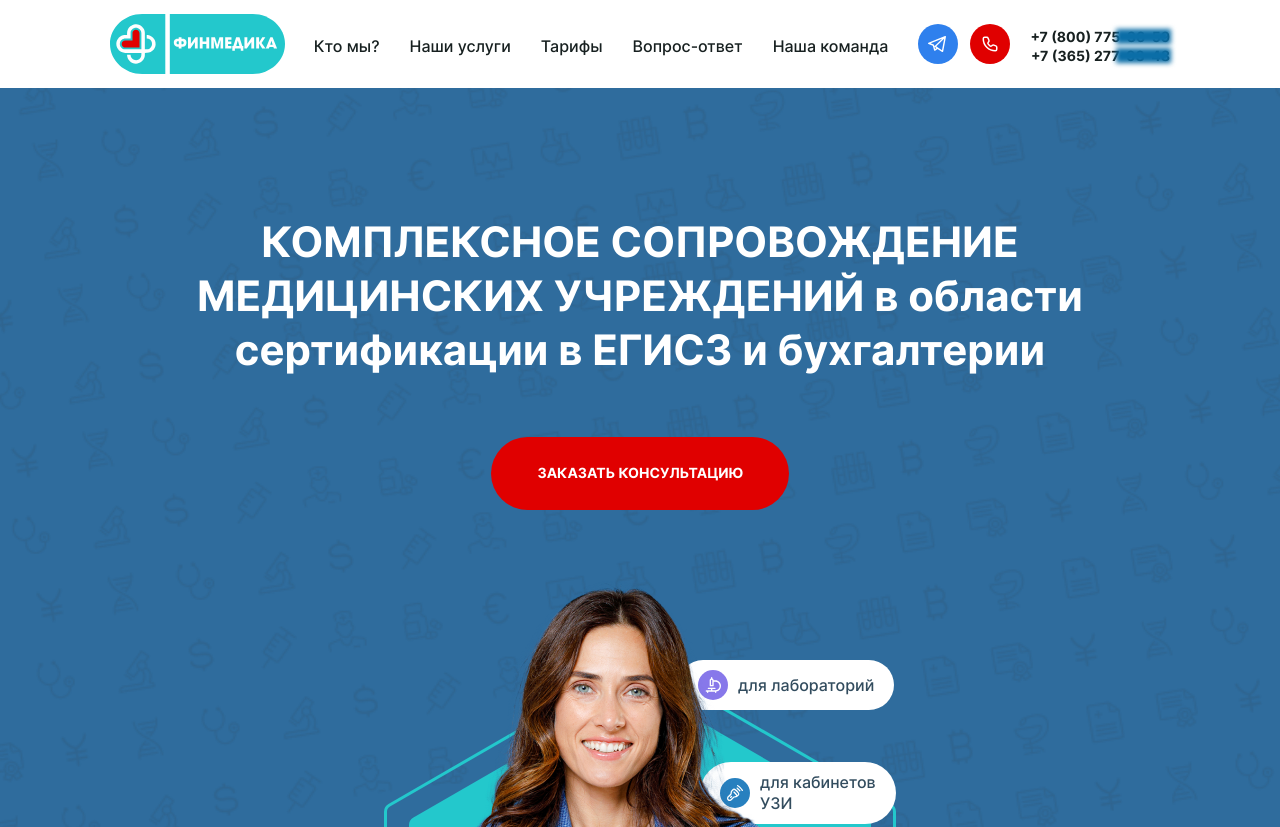
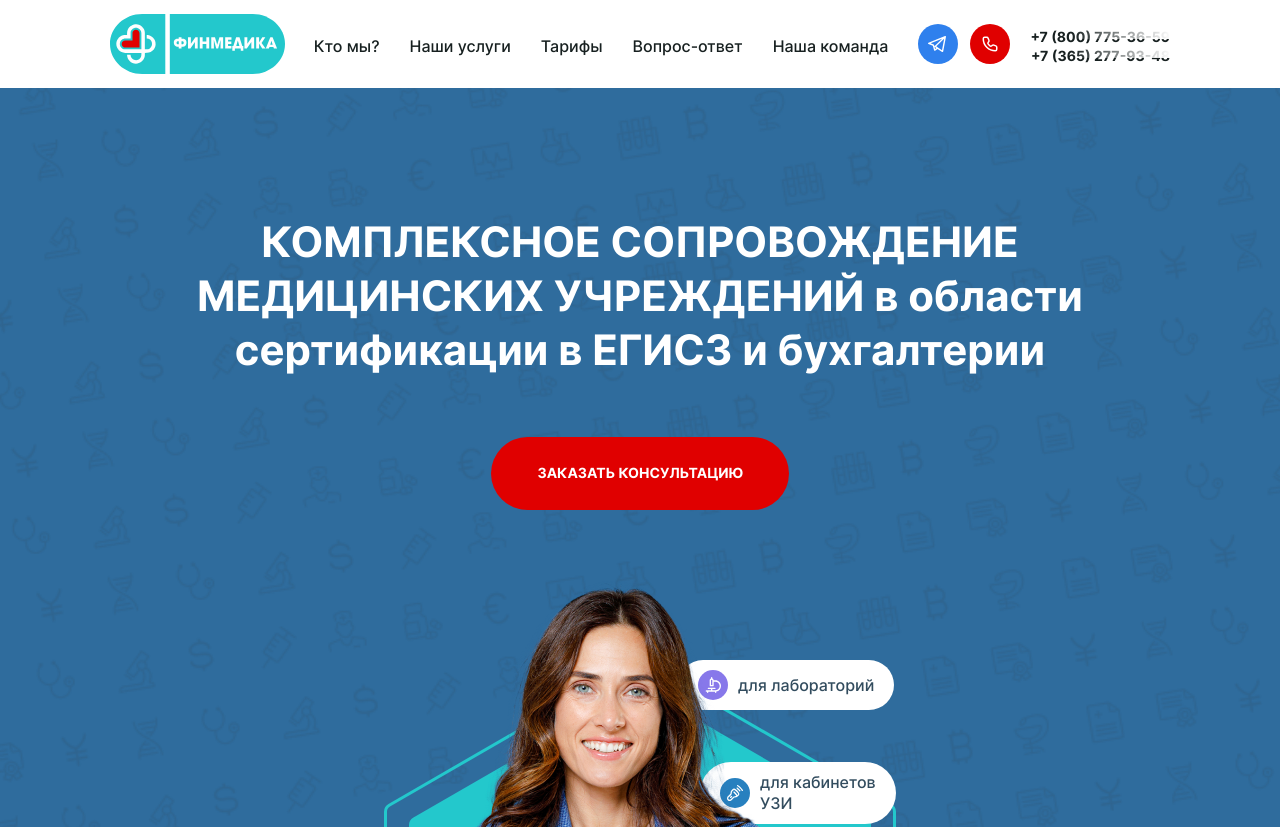
Before and after one commit to gordeychik/Finmedica-v4, a plain HTML site: page index.html in a window 1280 px wide. Shown: the top 827 px of the page. Drawn offline with nearby package versions, Linux system fonts and the light colour scheme; some packages are replaced by stand-ins of ours; a script that the page names is missing.

Commit message:
Update main.css

```diff
--- a/styles/main.css
+++ b/styles/main.css
@@ -185,25 +185,33 @@ a:visited {
   text-align: right;
   position: relative;
   transition: filter 0.3s ease;
+  overflow: hidden;
 }
 
 .header__contacts-phones a:after,
 .footer__contacts-phones a:after {
-  content: '';
-  position: absolute;
-  top: 5px;
+  content: "";
+  position: absolute;
+  top: 50%;
   right: 0;
-  width: 55px;
-  height: 15px;
-  filter: blur(2.5px);
-  transition: filter 0.3s ease; /* Добавляем плавный переход для эффекта */
-  background-color: rgb(11, 110, 167);
+  transform: translateY(-50%);
+  width: 100px;
+  height: 20px;
+  background: linear-gradient(
+    to left,
+    rgba(255, 255, 255, 1),
+    rgba(255, 255, 255, 0)
+  );
+  transition: background-color 0.3s ease;
+}
+
+.footer__contacts-phones a:after {
+  background: linear-gradient(to left, #324c5e, rgba(255, 255, 255, 0));
 }
 
 .header__contacts-phones a:hover:after,
 .footer__contacts-phones a:hover:after {
-  background-color: transparent;
-  filter: blur(0); /* Убираем размытие при наведении */
+  background: transparent;
 }
 
 .home {
```
